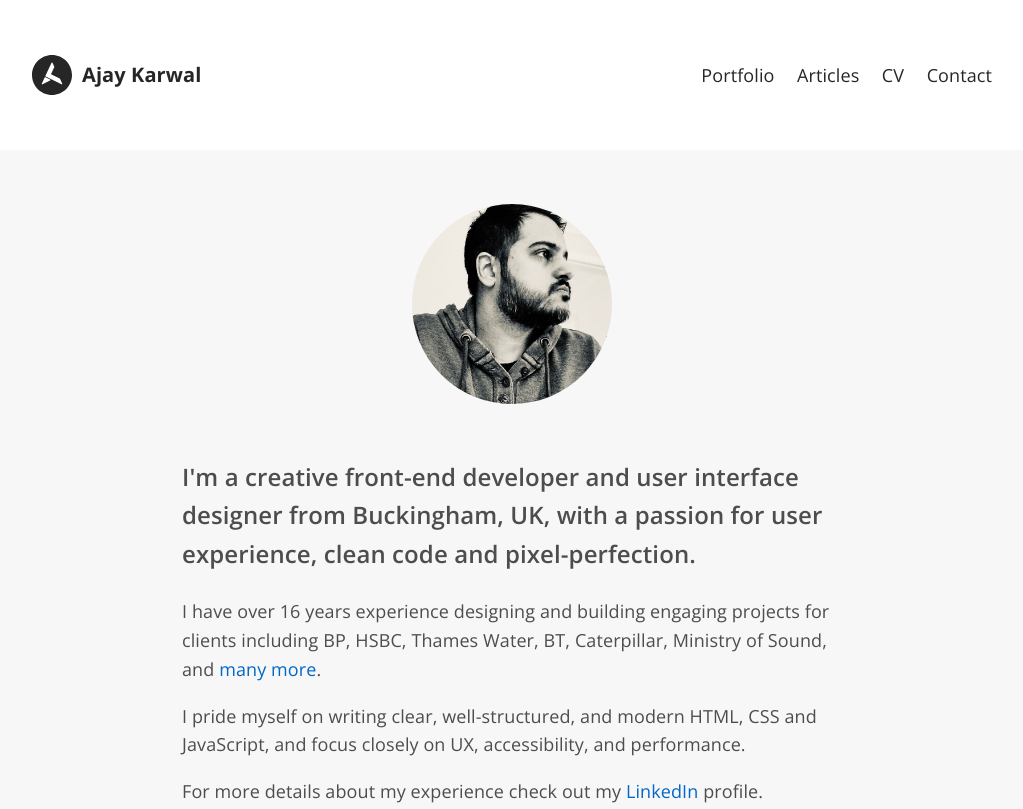
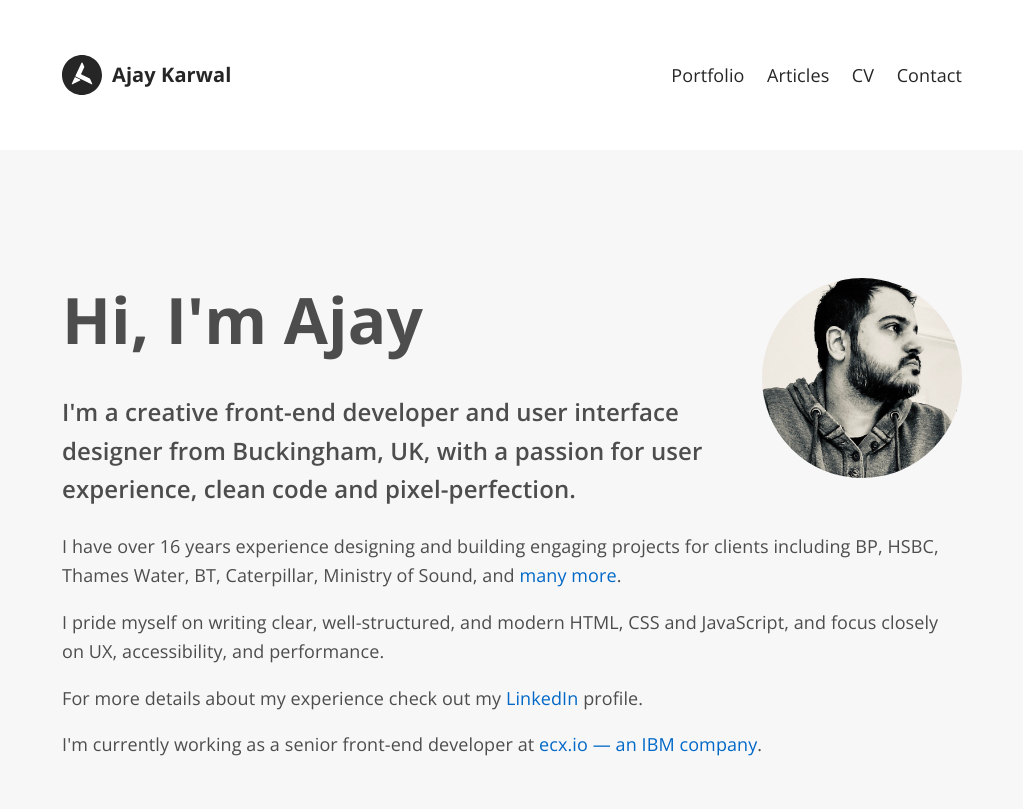
Before and after one commit to ajaykarwal/ajaykarwal-v7, a Gatsby site: page / in a window 1280 px wide. Shown: the top 809 px of the page, without its empty margins (128-1151 px from the left). Built offline with nearby package versions, Linux system fonts and the light colour scheme; Gatsby itself is replaced by a stand-in of ours; a web font is replaced by a local one.

Commit message:
Homepage stuff

```diff
--- a/src/pages/index.js
+++ b/src/pages/index.js
@@ -24,6 +24,7 @@ export default class Index extends Component {
         <SEO />
         <div className="container content-container homepage">
           <img className="avatar" src={Avatar} alt="That's me!" />
+          <h1 title="It's pronounced 'Uh-Jay'">Hi, I'm Ajay</h1>
           <p className="lead">
             I'm a creative front-end developer and user interface designer from
             Buckingham, UK, with a passion for user experience, clean code and
--- a/src/styles/base/_variables.scss
+++ b/src/styles/base/_variables.scss
@@ -71,5 +71,5 @@ $space-md: $space * 2;
 $space-lg: $space * 4;
 $space-xl: $space * 8;
 
-$container-width: 960px;
-$content-width: 660px;
+$container-width: 900px;
+$content-width: 900px;
--- a/src/styles/components/_homepage.scss
+++ b/src/styles/components/_homepage.scss
@@ -1,8 +1,13 @@
 .homepage {
+  h1 {
+    padding-top: $space-xl;
+    @include font-size(64px);
+  }
   .avatar {
+    float: right;
     border-radius: 100%;
     width: 200px;
     display: block;
-    margin: 3em auto;
+    margin: $space-xl auto $space $space;
   }
 }
```
